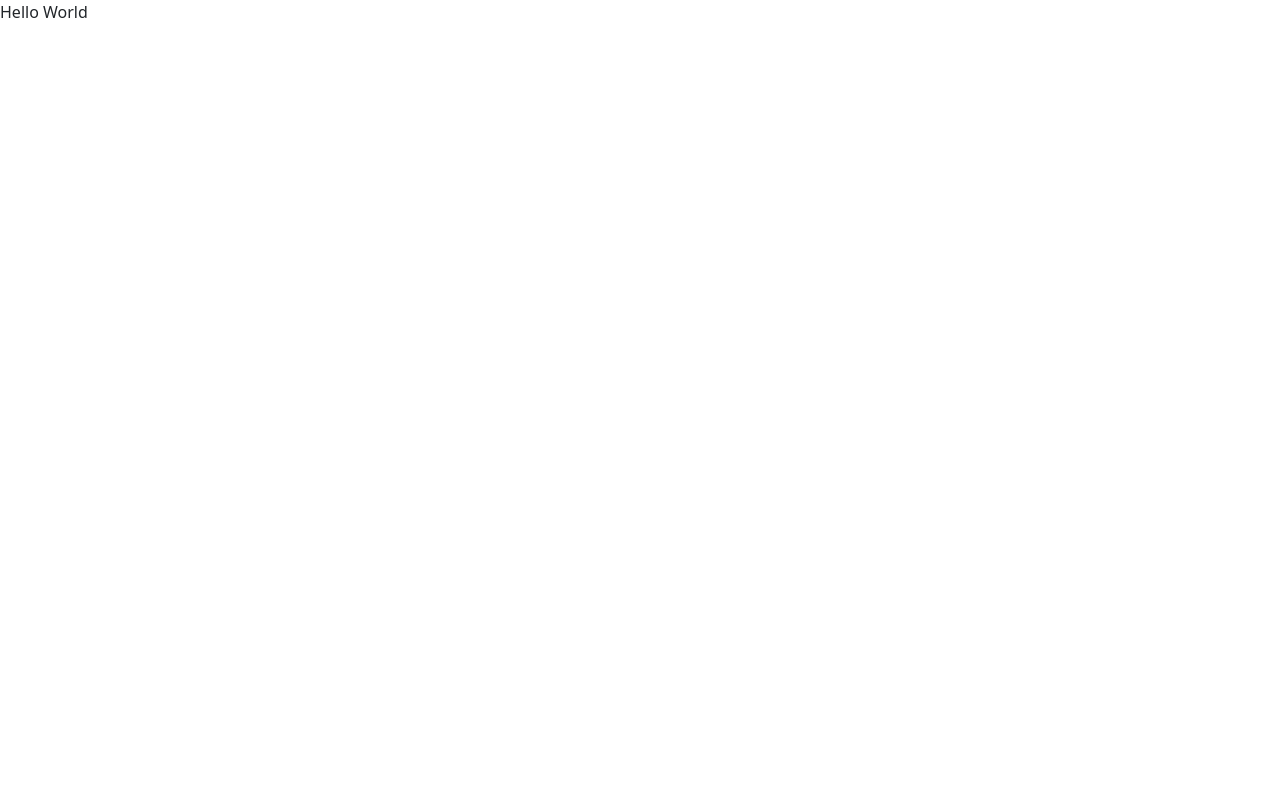
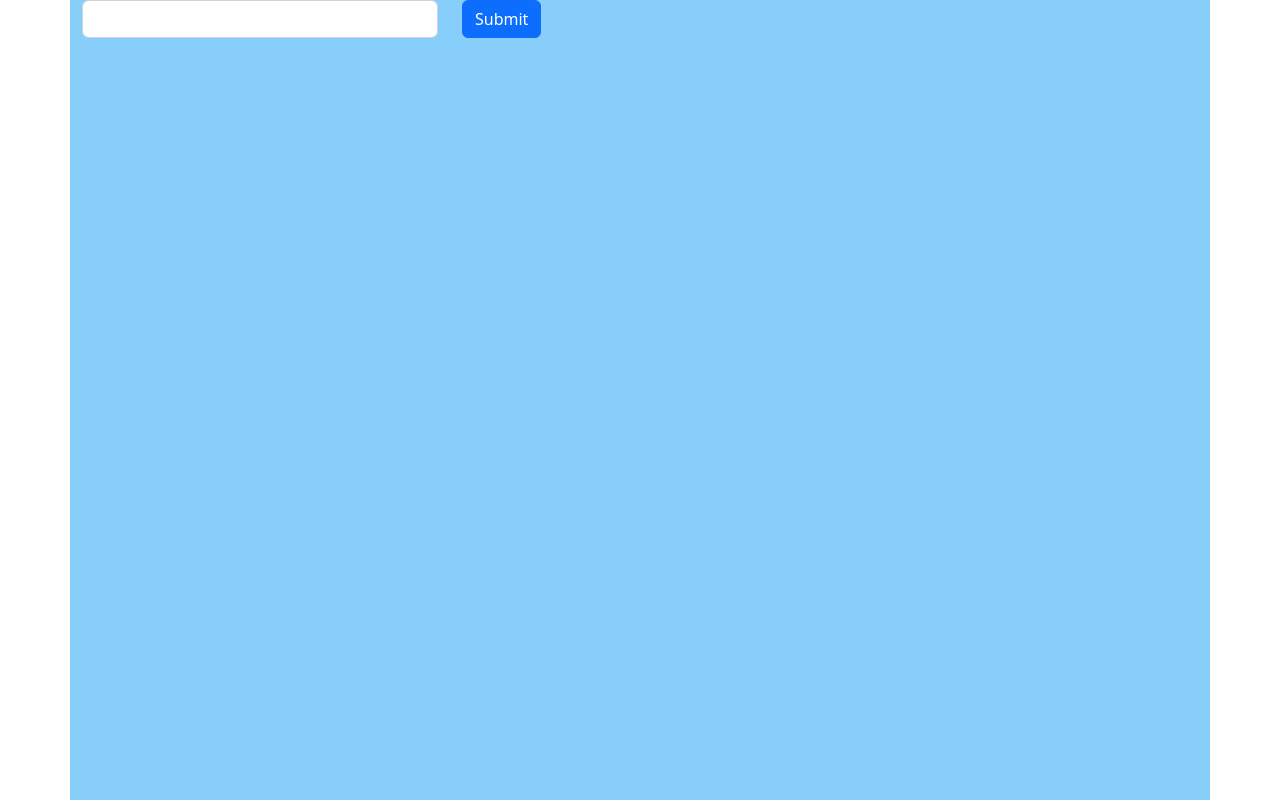
Before and after one commit to aksharpatel17/laks, a React (Create React App) app: page / in a window 1280 px wide. Built offline with nearby package versions, Linux system fonts and the light colour scheme.

Commit message:
Added basic functionality

```diff
--- a/src/App.js
+++ b/src/App.js
@@ -1,6 +1,21 @@
+import Container from 'react-bootstrap/Container'
+import InputComponent from "./components/InputComponent";
+import {useState} from "react";
+import useQuery from "./hooks/useQuery";
+import Chart from "./components/Chart";
 function App() {
+   const [query, setQuery] = useState('');
+   function handleQuery(q) {
+    setQuery(q);
+   }
+
+   const {results, loading} = useQuery(query);
+
   return (
-   <>Hello World</>
+      <Container style={{backgroundColor: "lightskyblue", height: "100vh"}}>
+        <InputComponent handleQuery={handleQuery}/>
+          { query ? !loading ?  <Chart data={results} /> : "Loading" : "" }
+      </Container>
   );
 }
 
--- /dev/null
+++ b/src/components/Chart/index.js
@@ -0,0 +1,11 @@
+import {BarChart, CartesianGrid, XAxis, YAxis, Bar} from "recharts";
+export default function Chart({data}) {
+    return (<div>
+        <BarChart width={730} height={250} data={data}>
+            <CartesianGrid srtokeDasharray="3 3"/>
+            <XAxis dataKey="name"/>
+            <YAxis/>
+            <Bar dataKey="uv"/>
+        </BarChart>
+    </div>)
+}
--- /dev/null
+++ b/src/components/InputComponent/index.js
@@ -0,0 +1,25 @@
+import {useState} from "react";
+import Button from 'react-bootstrap/Button';
+import FormControl from "react-bootstrap/FormControl";
+import Row from 'react-bootstrap/Row';
+import Col from 'react-bootstrap/Col';
+
+
+export default function InputComponent ({handleQuery}) {
+    const [query, setQuery] = useState('');
+    return (<div>
+        <form onSubmit={(e) => {
+            e.preventDefault();
+            handleQuery(query);
+        }}>
+            <Row>
+                <Col md={4}>
+                <FormControl type="text" value={query} onChange={(e) => {setQuery(e.target.value)}}/>
+                </Col>
+                <Col md={3}>
+                <Button type="submit">Submit</Button>
+                </Col>
+            </Row>
+        </form>
+    </div>)
+}
--- /dev/null
+++ b/src/hooks/useQuery.js
@@ -0,0 +1,34 @@
+import {useState, useEffect} from "react";
+
+export default function useQuery(query) {
+    const [results, setResults] = useState([]);
+    const [loading, setLoading] = useState(false);
+
+    useEffect(() => {
+        // TODO: Add real AJAX Call
+        // TODO: Result should have X axis and Y axis labels
+        if (!query)
+            return () => {}
+        setLoading(true);
+        const t = setTimeout(() => {
+            const values = [];
+            for (let i = 0 ; i < 10; i++) {
+                values.push({
+                    name: `Point ${i}`,
+                uv: Number(Math.random() * 100)
+                }
+                )
+            }
+            setResults(values)
+            setLoading(false)
+        }, 3000)
+        return () => {
+            clearTimeout(t);
+        }
+    }, [query])
+
+    return {
+        results,
+        loading
+    }
+}
```
